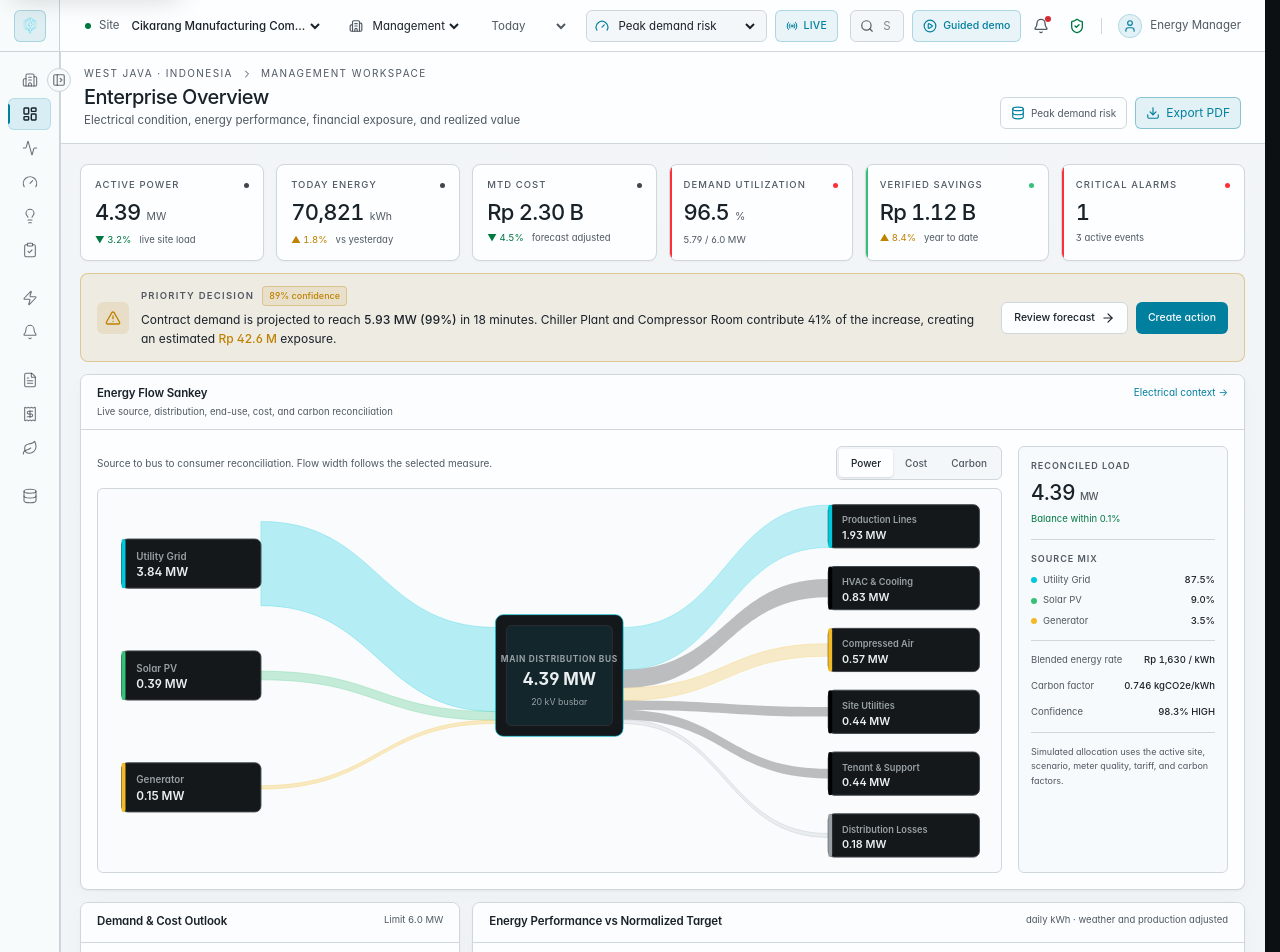
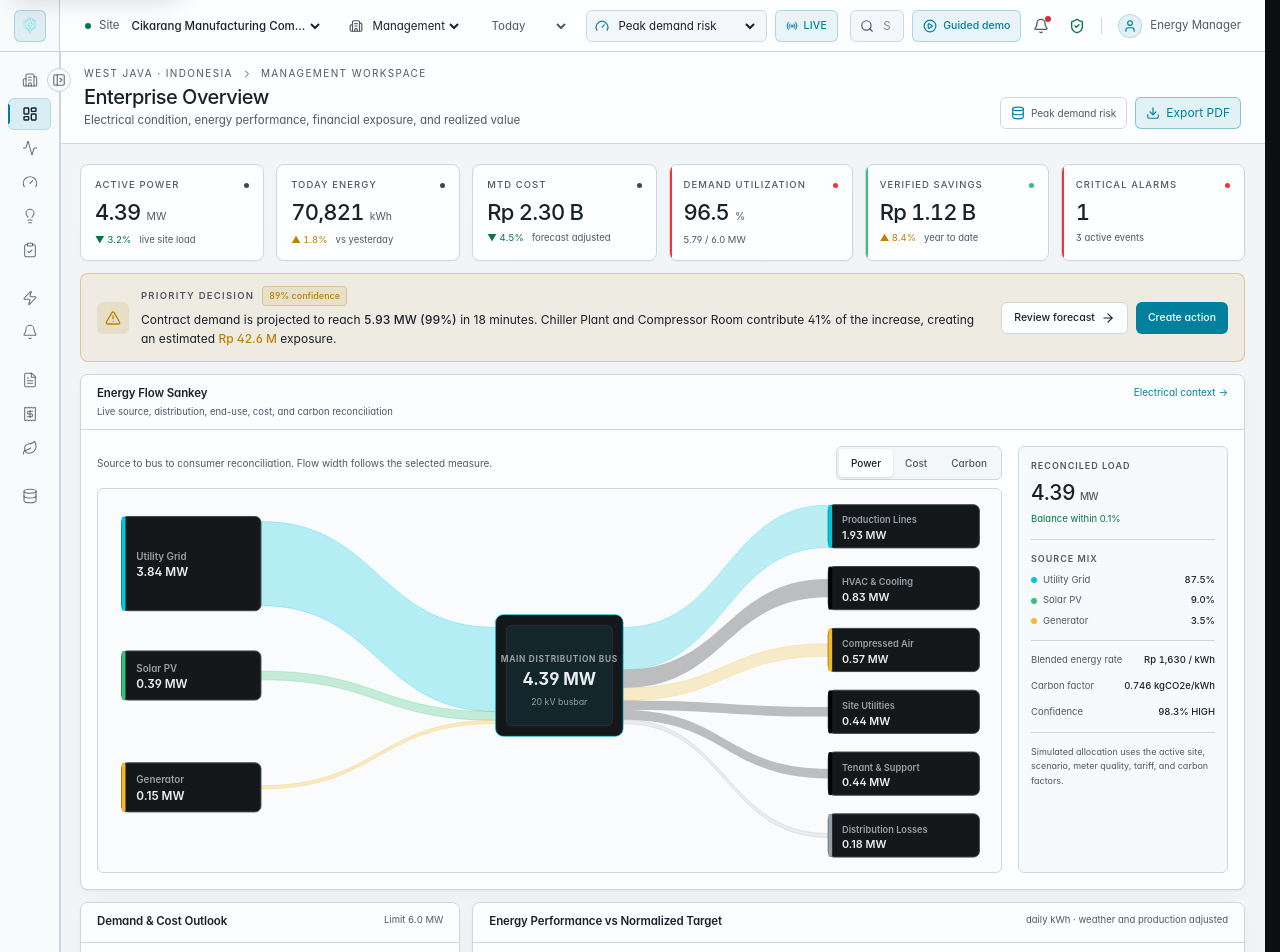
Before and after one commit to masarray/argrid-energy, a React (Vite) app: page / in a window 1280 px wide. Shown: the top 952 px of the page. Built offline with nearby package versions, Linux system fonts and the light colour scheme.

Commit message:
Fit Sankey source cards to ribbon thickness
Make source card height follow the incoming Sankey ribbon with a small visual margin while retaining compact minimum sizing for smaller sources.

```diff
--- a/src/components/energy-flow-sankey.tsx
+++ b/src/components/energy-flow-sankey.tsx
@@ -118,6 +118,7 @@ export function EnergyFlowSankey({
   const sourceNodes = [76, 190, 304];
   const consumerNodes = [38, 101, 164, 227, 290, 353];
   const sourceStack = stackCenters(model.sourceItems, 141, 98);
+  const sourceNodeHeights = sourceStack.map(({ width }) => Math.max(50, Math.min(110, Math.ceil(width + 10))));
   const consumerStack = stackCenters(model.consumerItems, 141, 98);
   const busLabel = mode === "power" ? "MAIN DISTRIBUTION BUS" : mode === "cost" ? "BLENDED ENERGY VALUE" : "ATTRIBUTED EMISSIONS";
 
@@ -181,8 +182,8 @@ export function EnergyFlowSankey({
 
             {model.sourceItems.map((item, index) => (
               <g key={item.name}>
-                <rect x="24" y={sourceNodes[index] - 25} width="142" height="50" rx="6" fill="var(--color-surface)" stroke="var(--color-border-strong)" />
-                <rect x="24" y={sourceNodes[index] - 25} width="4" height="50" rx="2" fill={item.color} />
+                <rect x="24" y={sourceNodes[index] - sourceNodeHeights[index] / 2} width="142" height={sourceNodeHeights[index]} rx="6" fill="var(--color-surface)" stroke="var(--color-border-strong)" />
+                <rect x="24" y={sourceNodes[index] - sourceNodeHeights[index] / 2} width="4" height={sourceNodeHeights[index]} rx="2" fill={item.color} />
                 <text x="39" y={sourceNodes[index] - 4} fill="var(--color-muted-foreground)" fontSize="10" fontWeight="600">{item.name}</text>
                 <text x="39" y={sourceNodes[index] + 13} fill="var(--color-foreground)" fontSize="12" fontWeight="600">{formatFlowValue(item.value, mode)}</text>
               </g>
```
